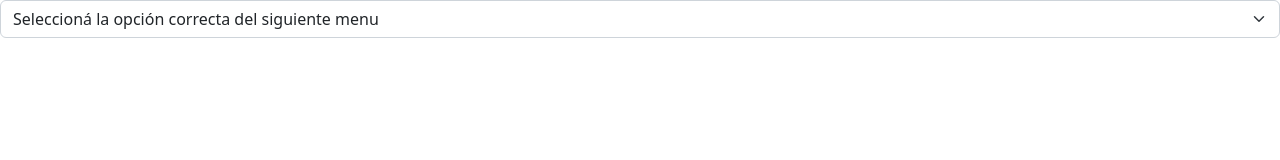
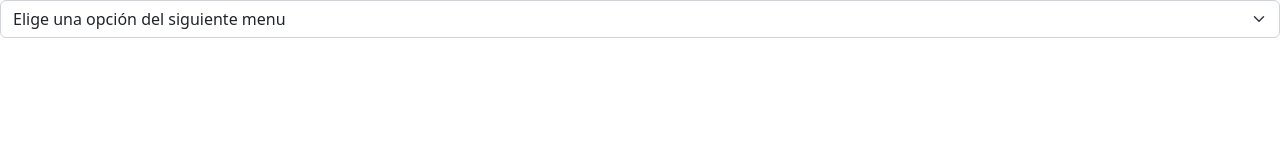
Before and after one commit to fab990911/fab990911.github.io, a plain HTML site: page index.html in a window 1280 px wide. Drawn offline with nearby package versions, Linux system fonts and the light colour scheme.

Commit message:
ahora si?

```diff
--- a/index.html
+++ b/index.html
@@ -10,7 +10,7 @@
 </head>
 <body>
     <select class="form-select" aria-label="Default select example">
-        <option selected> Seleccioná la opción correcta del siguiente menu</option>
+        <option selected>Elige una opción del siguiente menu</option>
         <option value="1">Boca</option>
         <option value="2">RiBer</option>
         <option value="3">Otro equipo</option>
```
